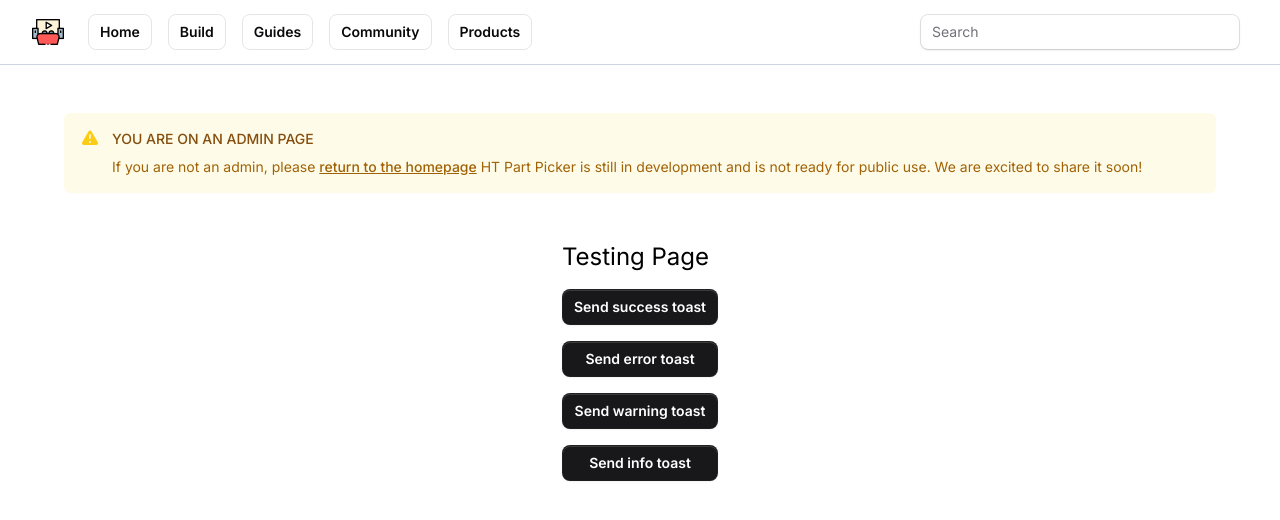
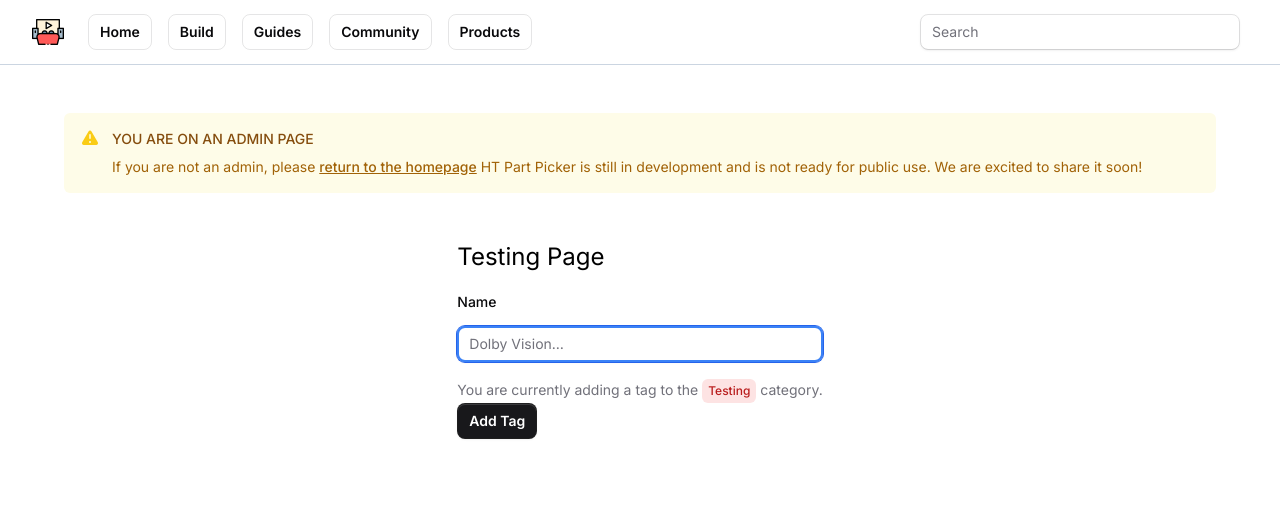
Before and after one commit to amanat361/htpartpicker, a Next.js app: page /testing in a window 1280 px wide. Shown: the top 520 px of the page. Built offline with nearby package versions, Linux system fonts and the light colour scheme.

Commit message:
Zod integration (breaking changes)

```diff
--- /dev/null
+++ b/app/(private)/testing/ProductFormTesting.tsx
@@ -0,0 +1,24 @@
+"use client";
+
+import { Field, Label } from "@/components/primitives/fieldset";
+import { Input } from "@/components/primitives/input";
+import { Text } from "@/components/primitives/text";
+import { Badge } from "@/components/primitives/badge";
+import { Button } from "@/components/primitives/button";
+import { insertTag } from "./actions";
+
+export default function TagForm({ category }: { category: string }) {
+  return (
+    <form action={insertTag}>
+      <Field>
+        <Label>Name</Label>
+        <Input name="tag_name" placeholder="Dolby Vision&hellip;" autoFocus />
+      </Field>
+      <Text className="mt-4">
+        You are currently adding a tag to the{" "}
+        <Badge color="red">{category}</Badge> category.
+      </Text>
+      <Button type="submit">Add Tag</Button>
+    </form>
+  );
+}
--- /dev/null
+++ b/app/(private)/testing/actions.ts
@@ -0,0 +1,11 @@
+"use server"
+
+import { z } from "zod";
+
+const TagSchema = z.object({
+  tag_name: z.string(),
+});
+
+export async function insertTag(formData: FormData) {
+  const result = TagSchema.parse(Object.fromEntries(formData));
+}
--- a/app/(private)/testing/page.tsx
+++ b/app/(private)/testing/page.tsx
@@ -1,10 +1,14 @@
 import TestingButtons from "./testingbuttons";
+import ZodTesting from "./zodstuff";
+import TagForm from "./ProductFormTesting";
 
 export default function TestingPage() {
   return (
     <div className="flex flex-col gap-4">
       <h1 className="text-2xl">Testing Page</h1>
-      <TestingButtons />
+      <TagForm category="Testing" />
+      {/* <TestingButtons /> */}
+      {/* <ZodTesting /> */}
     </div>
   );
 }
--- /dev/null
+++ b/app/(private)/testing/zodstuff.tsx
@@ -0,0 +1,25 @@
+"use client";
+
+import { z } from "zod";
+import { Input } from "@/components/primitives/input";
+import { useState } from "react";
+import { Button } from "@/components/primitives/button";
+import { toastResult } from "@/database/helpers";
+
+export default function ZodTesting() {
+  const [value, setValue] = useState("");
+  return (
+    <div className="flex flex-col gap-4">
+      <h2 className="text-lg">Zod Testing</h2>
+      <Input value={value} onChange={(e) => setValue(e.target.value)} />
+      <Button
+        onClick={() => {
+          const result = z.coerce.number().min(5).max(7).multipleOf(3).safeParse(value);
+          toastResult(result);
+        }}
+      >
+        Parse number
+      </Button>
+    </div>
+  );
+}
--- /dev/null
+++ b/app/api/add/route.ts
@@ -0,0 +1,5 @@
+import { NextResponse } from "next/server";
+
+export async function POST(req: Request) {
+
+}
--- a/package.json
+++ b/package.json
@@ -36,7 +36,9 @@
     "sonner": "^1.4.3",
     "tailwind-merge": "^2.2.1",
     "tailwindcss-animate": "^1.0.7",
-    "yargs": "^17.7.2"
+    "yargs": "^17.7.2",
+    "zod": "^3.22.4",
+    "zod-validation-error": "^3.0.3"
   },
   "devDependencies": {
     "@types/node": "^20",
```
Also changed, not shown: 1 other file (tests, documents, lock files or other folders).
